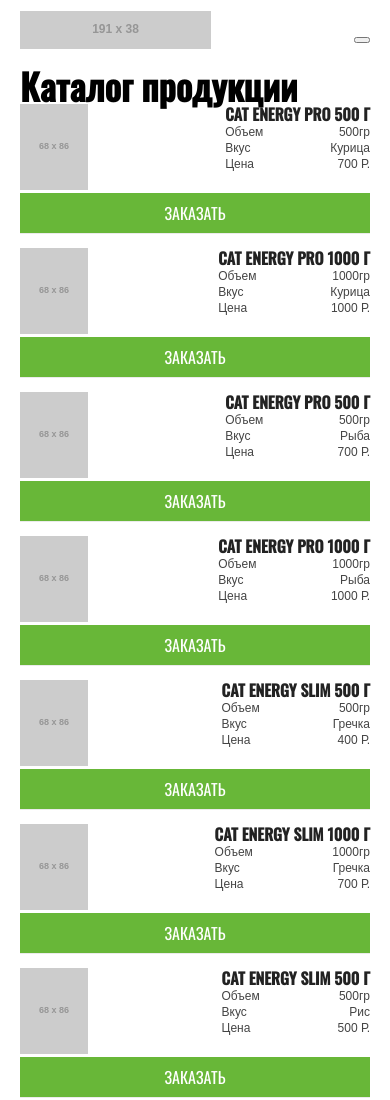
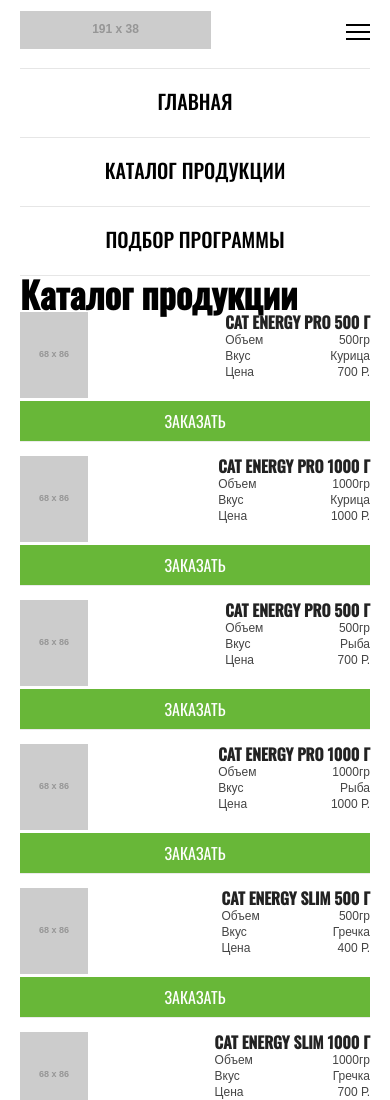
Before and after one commit to githubolga/1472001-cat-energy-20, a website: page source/catalog.html in a window 390 px wide. Shown: the top 1100 px of the page. Drawn offline with nearby package versions, Linux system fonts and the light colour scheme; files that its build step writes are made by us from their sources; placeholder pictures from the web are drawn by us.

Commit message:
правки по тесту

```diff
--- a/source/catalog.html
+++ b/source/catalog.html
@@ -13,8 +13,12 @@
       <a class="header__logo" href="index.html">
         <img src="https://via.placeholder.com/191x38" width="191" height="38" alt="Логотип Cat Energy">
       </a>
-
-      <nav class="main-menu">
+      <button class="header__burger js-menu-button" type="button">
+        <span></span>
+        <span></span>
+        <span></span>
+      </button>
+      <nav class="main-menu js-menu no-js">
         <ul class="main-menu__list">
           <li class="main-menu__item">
             <a class="main-menu__link" href="index.html">Главная</a>
@@ -27,7 +31,6 @@
           </li>
         </ul>
       </nav>
-      <button class="main-menu__close" type="button"></button>
     </header>
 
     <main class="page-main">
--- a/source/js/script.js
+++ b/source/js/script.js
@@ -2,7 +2,7 @@
 var menu = document.querySelector(".js-menu");
 
 if (menu.classList.contains("no-js")) {
-   menu.classList.remove("no-js");
+    menu.classList.remove("no-js");
 }
 
 
--- a/source/sass/blocks/category.scss
+++ b/source/sass/blocks/category.scss
@@ -33,7 +33,7 @@
     margin-bottom: 30px;
 
     &:last-child {
-       margin-bottom: 0;
+      margin-bottom: 0;
     }
   }
 
--- a/source/sass/blocks/header.scss
+++ b/source/sass/blocks/header.scss
@@ -34,6 +34,7 @@
       margin-bottom: 0;
     }
   }
+
   @include tablet {
     display: none;
   }
--- a/source/sass/blocks/main-menu.scss
+++ b/source/sass/blocks/main-menu.scss
@@ -16,14 +16,14 @@
 }
 
 .main-menu__item {
-  border-bottom: 1px solid #E6E6E6;
+  border-bottom: 1px solid $grey-menu;
   padding-bottom: 24px;
   padding-top: 22px;
   width: 100%;
   text-align: center;
 
   &:first-child {
-    border-top: 1px solid #E6E6E6;
+    border-top: 1px solid $grey-menu;
   }
 
   @include tablet {
--- a/source/sass/default/variables.scss
+++ b/source/sass/default/variables.scss
@@ -18,6 +18,7 @@
 $green-hover: #5eaa2f;
 $green-active-text: #6cb242;
 $red: #ff8282;
+$grey-menu:#e6e6e6;
 
 // Viewports
 $tablet-width: 768px;
```
Also changed, not shown: source/form.html (+6 -3 lines), source/index.html (+1 -1 lines), source/sass/blocks/using.scss (indentation only). Lines whose indentation alone changed are shown as unchanged.
